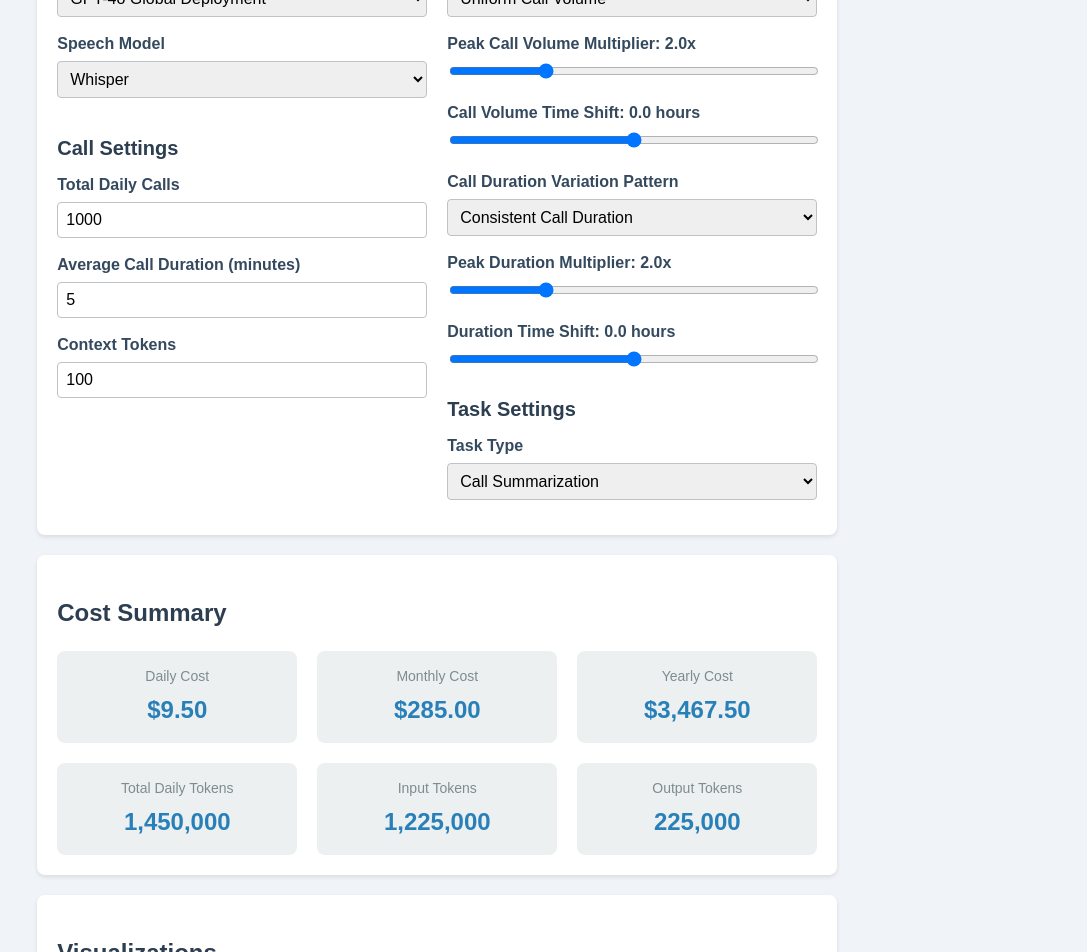
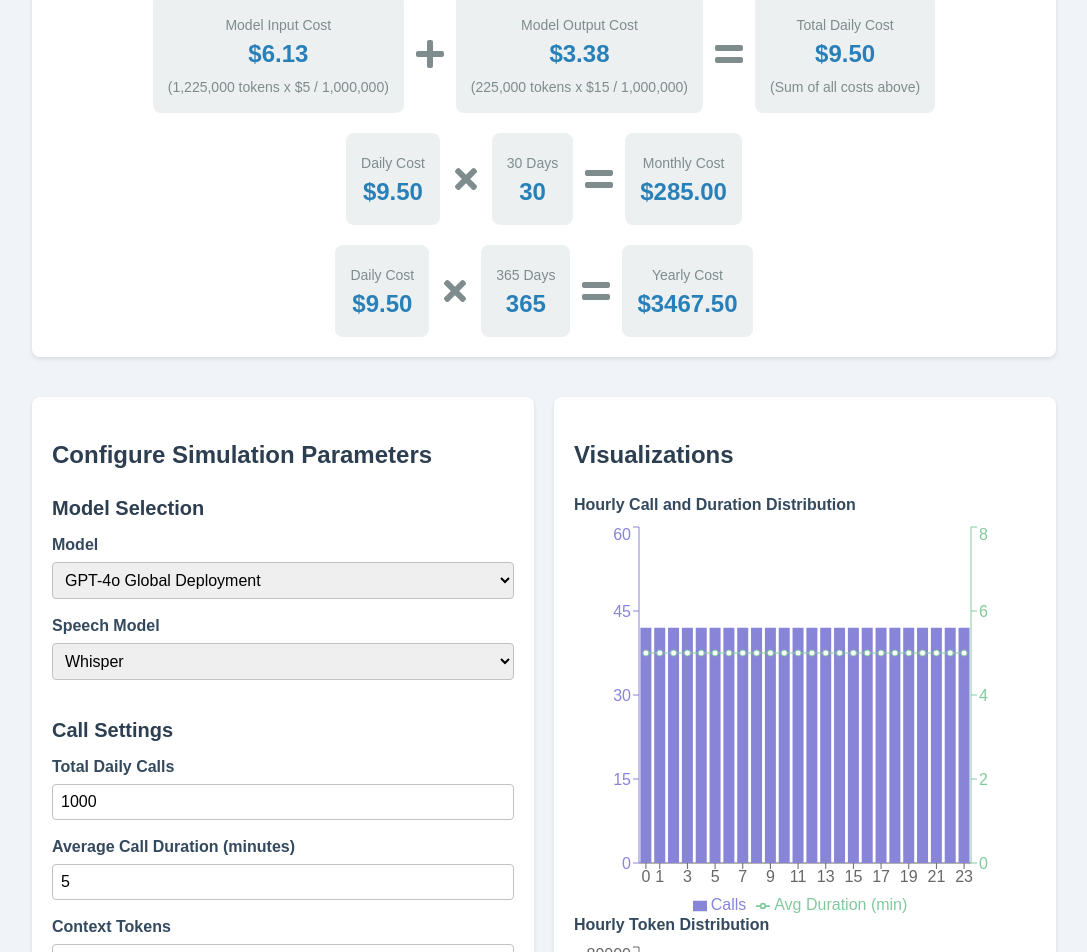
Before and after one commit to setuc/call-center-sizing, a React (Vite) app: page / in a window 1280 px wide. Shown: the part 600-1552 px from the top of the page, without its empty margins (32-1119 px from the left). Built offline with nearby package versions, Linux system fonts and the light colour scheme; the HTML template or start-up script is replaced by a standard one.

Commit message:
showing the calculations

```diff
--- a/src/App.jsx
+++ b/src/App.jsx
@@ -1,11 +1,12 @@
+// App.jsx
+
 import React, { useState } from 'react';
 import styled, { createGlobalStyle } from 'styled-components';
 import {
   BarChart, Bar, LineChart, Line, XAxis, YAxis, Tooltip, Legend,
   ResponsiveContainer, ComposedChart,
 } from 'recharts';
-import { FaRobot, FaPhone, FaChartLine, FaCog, FaInfoCircle } from 'react-icons/fa';
-
+import { FaRobot, FaPhone, FaChartLine, FaCog, FaInfoCircle, FaPlus, FaEquals, FaTimes } from 'react-icons/fa';
 
 /* Global Styles */
 const GlobalStyle = createGlobalStyle`
@@ -23,17 +24,37 @@ const GlobalStyle = createGlobalStyle`
 /* Styled Components */
 const AppContainer = styled.div`
   font-family: Arial, sans-serif;
-  width: 100%;
-  max-width: 1200px;
+  width: 90vw;
   margin: 0 auto;
-  padding: 0 5%;
+  padding: 5vw 5vw;
   background-color: #f0f4f8;
   color: #333;
   min-height: 100vh;
   display: flex;
   flex-direction: column;
-  align-items: center;
-  justify-content: center;
+`;
+
+const Headline = styled.div`
+  width: 100%;
+  text-align: center;
+  margin-bottom: 20px;
+`;
+
+const MainContent = styled.div`
+  display: flex;
+  flex-direction: row;
+  width: 100%;
+  gap: 20px;
+
+  @media (max-width: 1024px) {
+    flex-direction: column;
+  }
+`;
+
+const Column = styled.div`
+  flex: 1;
+  min-width: 0; // Prevents flex items from overflowing
+  width: 100%; // Ensures the column takes full width in mobile view
 `;
 
 const Card = styled.div`
@@ -42,24 +63,14 @@ const Card = styled.div`
   padding: 20px;
   margin-bottom: 20px;
   box-shadow: 0 2px 4px rgba(0,0,0,0.1);
-  max-width: 800px;
   width: 100%;
+  height: 100%; // Makes the card take full height of its container
 `;
 
 const CardTitle = styled.h2`
   font-size: 24px;
   margin-bottom: 20px;
   color: #2c3e50;
-`;
-
-const Grid = styled.div`
-  display: grid;
-  grid-template-columns: 1fr 1fr;
-  gap: 20px;
-
-  @media (max-width: 768px) {
-    grid-template-columns: 1fr;
-  }
 `;
 
 const Label = styled.label`
@@ -97,32 +108,38 @@ const Slider = styled.input.attrs({ type: 'range' })`
 
 const ChartContainer = styled.div`
   margin-top: 20px;
+  width: 100%;
+  height: 400px; // Set a fixed height for the chart
 `;
 
 const CostDisplay = styled.div`
-  display: grid;
-  grid-template-columns: repeat(3, 1fr);
-  gap: 20px;
+  display: flex;
+  flex-wrap: wrap;
+  justify-content: center;
+  align-items: center;
+  gap: 10px;
   margin-top: 20px;
-  text-align: center;
 `;
 
 const CostItem = styled.div`
   background-color: #ecf0f1;
   padding: 15px;
   border-radius: 8px;
+  text-align: center;
 `;
 
 const CostLabel = styled.div`
   font-size: 14px;
   color: #7f8c8d;
-  margin-bottom: 5px;
+  margin-top: 5px;
+  text-align: center;
 `;
 
 const CostValue = styled.div`
   font-size: 24px;
   font-weight: bold;
   color: #2980b9;
+  text-align: center;
 `;
 
 const ExplanationBox = styled.div`
@@ -186,10 +203,9 @@ const taskTypes = {
 };
 
 /* Instructions Component */
-/* Instructions Component */
 const Instructions = () => (
   <InstructionsBox>
-    <h3>How to Use the Call Center Simulator:</h3>
+    <h3>How to Use the Call Center Cost Estimator:</h3>
     <ol>
       <li>
         <FaRobot /><strong> Select AI Models:</strong> Choose the AI models for call handling and speech recognition you'd like to simulate.
@@ -207,7 +223,7 @@ const Instructions = () => (
         <FaPhone /><strong> Set Call Complexity:</strong> Specify any additional information or context you'd like each call to include.
       </li>
       <li>
-      <FaCog/> <strong> Select Analysis Type:</strong> Choose the kind of analysis you want the simulator to perform on the calls.
+        <FaCog/> <strong> Select Analysis Type:</strong> Choose the kind of analysis you want the estimator to perform on the calls.
       </li>
       <li>
         <FaInfoCircle /><strong> Configure Real-Time Settings:</strong> If you want real-time analysis, set how frequently you'd like the analysis to run.
@@ -218,7 +234,6 @@ const Instructions = () => (
     </ol>
   </InstructionsBox>
 );
-
 
 /* InputForm Component */
 const InputForm = ({
@@ -238,7 +253,6 @@ const InputForm = ({
 }) => (
   <Card>
     <CardTitle>Configure Simulation Parameters</CardTitle>
-    <Grid>
     <div>
       <SectionTitle>Model Selection</SectionTitle>
       <Label>Model</Label>
@@ -272,8 +286,6 @@ const InputForm = ({
       <Label>Context Tokens</Label>
       <Input type="number" value={contextTokens} onChange={(e) => setContextTokens(Number(e.target.value))} />
 
-      </div>
-      <div>
       <SectionTitle>Distribution Settings</SectionTitle>
 
       <Label>Call Volume Pattern</Label>
@@ -326,40 +338,135 @@ const InputForm = ({
         </div>
       )}
     </div>
-    </Grid>
   </Card>
 );
 
 /* CostSummary Component */
-const CostSummary = ({ costs }) => (
+const CostSummary = ({ costs, selectedModel, selectedSpeechModel }) => (
   <Card>
     <CardTitle>Cost Summary</CardTitle>
-    <CostDisplay>
+
+    {/* Tokens Calculation */}
+    <CostDisplay style={{ alignItems: 'center' }}>
+      <CostItem>
+        <CostLabel>Input Tokens</CostLabel>
+        <CostValue>
+          {costs.inputTokens.toLocaleString(undefined, { minimumFractionDigits: 0 })}
+        </CostValue>
+      </CostItem>
+
+      <FaPlus size={32} color="#7f8c8d" />
+
+      <CostItem>
+        <CostLabel>Output Tokens</CostLabel>
+        <CostValue>
+          {costs.outputTokens.toLocaleString(undefined, { minimumFractionDigits: 0 })}
+        </CostValue>
+      </CostItem>
+
+      <FaEquals size={32} color="#7f8c8d" />
+
+      <CostItem>
+        <CostLabel>Total Daily Tokens</CostLabel>
+        <CostValue>
+          {costs.totalTokens.toLocaleString(undefined, { minimumFractionDigits: 0 })}
+        </CostValue>
+      </CostItem>
+    </CostDisplay>
+
+    {/* Cost Calculations */}
+    <CostDisplay style={{ alignItems: 'center' }}>
+      <CostItem>
+        <CostLabel>Model Input Cost</CostLabel>
+        <CostValue>
+          ${costs.modelInputCost.toFixed(2)}
+        </CostValue>
+        <CostLabel>
+          ({costs.inputTokens.toLocaleString()} tokens x ${selectedModel.input} / 1,000,000)
+        </CostLabel>
+      </CostItem>
+
+      <FaPlus size={32} color="#7f8c8d" />
+
+      <CostItem>
+        <CostLabel>Model Output Cost</CostLabel>
+        <CostValue>
+          ${costs.modelOutputCost.toFixed(2)}
+        </CostValue>
+        <CostLabel>
+          ({costs.outputTokens.toLocaleString()} tokens x ${selectedModel.output} / 1,000,000)
+        </CostLabel>
+      </CostItem>
+
+      {costs.speechCost > 0 && (
+        <>
+          <FaPlus size={32} color="#7f8c8d" />
+          <CostItem>
+            <CostLabel>Speech Cost</CostLabel>
+            <CostValue>
+              ${costs.speechCost.toFixed(2)}
+            </CostValue>
+            <CostLabel>
+              (Calculated based on speech model)
+            </CostLabel>
+          </CostItem>
+        </>
+      )}
+
+      <FaEquals size={32} color="#7f8c8d" />
+
+      <CostItem>
+        <CostLabel>Total Daily Cost</CostLabel>
+        <CostValue>
+          ${costs.daily.toFixed(2)}
+        </CostValue>
+        <CostLabel>
+          (Sum of all costs above)
+        </CostLabel>
+      </CostItem>
+    </CostDisplay>
+
+    {/* Monthly Cost */}
+    <CostDisplay style={{ alignItems: 'center' }}>
       <CostItem>
         <CostLabel>Daily Cost</CostLabel>
-        <CostValue>${costs.daily.toLocaleString(undefined, {minimumFractionDigits: 2, maximumFractionDigits: 2})}</CostValue>
+        <CostValue>${costs.daily.toFixed(2)}</CostValue>
       </CostItem>
+
+      <FaTimes size={32} color="#7f8c8d" />
+
+      <CostItem>
+        <CostLabel>30 Days</CostLabel>
+        <CostValue>30</CostValue>
+      </CostItem>
+
+      <FaEquals size={32} color="#7f8c8d" />
+
       <CostItem>
         <CostLabel>Monthly Cost</CostLabel>
-        <CostValue>${costs.monthly.toLocaleString(undefined, {minimumFractionDigits: 2, maximumFractionDigits: 2})}</CostValue>
+        <CostValue>${costs.monthly.toFixed(2)}</CostValue>
       </CostItem>
+    </CostDisplay>
+
+    {/* Yearly Cost */}
+    <CostDisplay style={{ alignItems: 'center' }}>
+      <CostItem>
+        <CostLabel>Daily Cost</CostLabel>
+        <CostValue>${costs.daily.toFixed(2)}</CostValue>
+      </CostItem>
+
+      <FaTimes size={32} color="#7f8c8d" />
+
+      <CostItem>
+        <CostLabel>365 Days</CostLabel>
+        <CostValue>365</CostValue>
+      </CostItem>
+
+      <FaEquals size={32} color="#7f8c8d" />
+
       <CostItem>
         <CostLabel>Yearly Cost</CostLabel>
-        <CostValue>${costs.yearly.toLocaleString(undefined, {minimumFractionDigits: 2, maximumFractionDigits: 2})}</CostValue>
-      </CostItem>
-    </CostDisplay>
-    <CostDisplay>
-      <CostItem>
-        <CostLabel>Total Daily Tokens</CostLabel>
-        <CostValue>{costs.totalTokens.toLocaleString(undefined, {minimumFractionDigits: 0, maximumFractionDigits: 0})}</CostValue>
-      </CostItem>
-      <CostItem>
-        <CostLabel>Input Tokens</CostLabel>
-        <CostValue>{costs.inputTokens.toLocaleString(undefined, {minimumFractionDigits: 0, maximumFractionDigits: 0})}</CostValue>
-      </CostItem>
-      <CostItem>
-        <CostLabel>Output Tokens</CostLabel>
-        <CostValue>{costs.outputTokens.toLocaleString(undefined, {minimumFractionDigits: 0, maximumFractionDigits: 0})}</CostValue>
+        <CostValue>${costs.yearly.toFixed(2)}</CostValue>
       </CostItem>
     </CostDisplay>
   </Card>
@@ -371,7 +478,7 @@ const Visualizations = ({ chartData }) => (
     <CardTitle>Visualizations</CardTitle>
     <ChartContainer>
       <Label>Hourly Call and Duration Distribution</Label>
-      <ResponsiveContainer width="100%" height={400}>
+      <ResponsiveContainer width="100%" height="100%">
         <ComposedChart data={chartData}>
           <XAxis dataKey="hour" />
           <YAxis yAxisId="left" orientation="left" stroke="#8884d8" />
@@ -460,7 +567,7 @@ Total Daily Cost = $${modelInputCost.toFixed(2)} + $${modelOutputCost.toFixed(2)
 );
 
 /* Main Component */
-const CallCenterSimulator = () => {
+const CallCenterCostEstimator = () => {
   // State variables
   const [selectedModel, setSelectedModel] = useState(models[0]);
   const [selectedSpeechModel, setSelectedSpeechModel] = useState(speechModels[0]);
@@ -615,6 +722,12 @@ const CallCenterSimulator = () => {
       <GlobalStyle />
       <Instructions />
 
+      <Headline>
+        <CostSummary costs={costs} selectedModel={selectedModel} selectedSpeechModel={selectedSpeechModel} />
+      </Headline>
+
+      <MainContent>
+        <Column>
           <InputForm
             selectedModel={selectedModel}
             setSelectedModel={setSelectedModel}
@@ -643,10 +756,11 @@ const CallCenterSimulator = () => {
             realTimeInterval={realTimeInterval}
             setRealTimeInterval={setRealTimeInterval}
           />
-
-      <CostSummary costs={costs} />
-
+        </Column>
+        <Column>
           <Visualizations chartData={chartData} />
+        </Column>
+      </MainContent>
 
       <CalculationExplanations
         avgCallDuration={avgCallDuration}
@@ -664,8 +778,9 @@ const CallCenterSimulator = () => {
         selectedModel={selectedModel}
         selectedSpeechModel={selectedSpeechModel}
       />
+
     </AppContainer>
   );
 };
 
-export default CallCenterSimulator;
+export default CallCenterCostEstimator;
```
Lines whose indentation alone changed are shown as unchanged.
